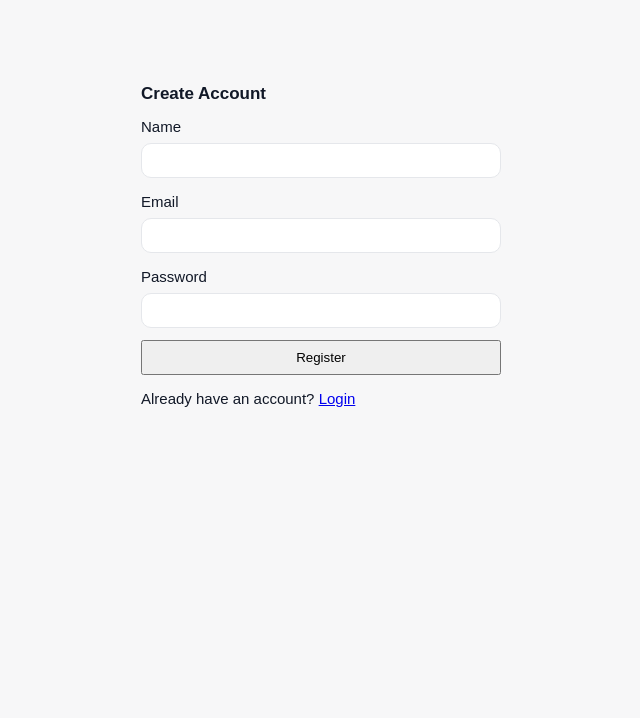
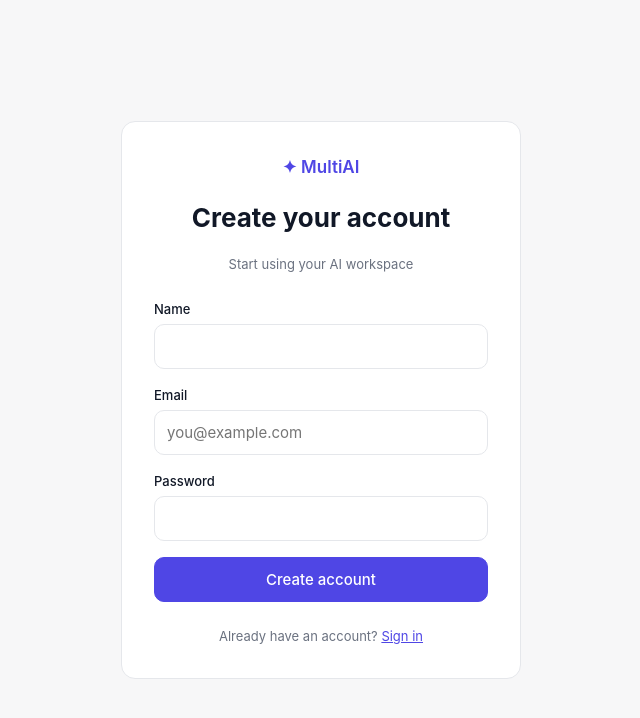
Before and after one commit to jiya656/multi-agent-AI, a React app in the folder frontend/: page /register in a window 1280 px wide. Shown: the top 718 px of the page, without its empty margins (319-959 px from the left). Built offline with nearby package versions, Linux system fonts and the light colour scheme; no server answers; the HTML template or start-up script is replaced by a standard one.

Commit message:
feat: restyle authentication pages and dashboard

```diff
--- a/frontend/src/pages/Dashboard.jsx
+++ b/frontend/src/pages/Dashboard.jsx
@@ -1,7 +1,7 @@
 import { useDispatch, useSelector } from "react-redux";
-import { useNavigate } from "react-router-dom";
+import { useNavigate, Link } from "react-router-dom";
 import { logout } from "../redux/authSlice";
-import { Link } from "react-router-dom";
+import "../styles/auth.css";
 
 export default function Dashboard() {
   const dispatch = useDispatch();
@@ -14,25 +14,25 @@ export default function Dashboard() {
   }
 
   return (
-    <div
-      style={{
-        maxWidth: 500,
-        margin: "80px auto",
-        fontFamily: "sans-serif",
-        textAlign: "center",
-      }}
-    >
-      <h1>Welcome to Multi-Agent AI Workspace</h1>
-      <p>You are logged in successfully{user?.name ? `, ${user.name}` : ""}.</p>
-      <p>
-        <Link to="/chat">Go to Chat →</Link>
-      </p>
-      <button
-        onClick={handleLogout}
-        style={{ padding: "8px 20px", marginTop: 20, cursor: "pointer" }}
-      >
-        Logout
-      </button>
+    <div className="auth-page">
+      <div className="auth-card dashboard-card">
+        <div className="auth-brand">✦ MultiAI</div>
+        <h1>Welcome{user?.name ? `, ${user.name}` : ""}</h1>
+        <p className="muted">What would you like to do?</p>
+
+        <div className="dash-actions">
+          <Link to="/chat" className="dash-tile">
+            <strong>💬 Start chatting</strong>
+            <span className="muted">Ask coding, research or document questions</span>
+          </Link>
+          <Link to="/documents" className="dash-tile">
+            <strong>📄 Manage documents</strong>
+            <span className="muted">Upload PDFs to use as a knowledge base</span>
+          </Link>
+        </div>
+
+        <button className="btn" onClick={handleLogout}>Log out</button>
+      </div>
     </div>
   );
 }
--- a/frontend/src/pages/Login.jsx
+++ b/frontend/src/pages/Login.jsx
@@ -2,6 +2,7 @@ import { useState } from "react";
 import { useDispatch, useSelector } from "react-redux";
 import { useNavigate, Link } from "react-router-dom";
 import { loginUser, clearError } from "../redux/authSlice";
+import "../styles/auth.css";
 
 export default function Login() {
   const [email, setEmail] = useState("");
@@ -30,38 +31,44 @@ export default function Login() {
   }
 
   return (
-    <div style={{ maxWidth: 360, margin: "80px auto", fontFamily: "sans-serif" }}>
-      <h2>Login</h2>
-      <form onSubmit={handleSubmit}>
-        <div style={{ marginBottom: 12 }}>
-          <label>Email</label>
+    <div className="auth-page">
+      <div className="auth-card">
+        <div className="auth-brand">✦ MultiAI</div>
+        <h1>Welcome back</h1>
+        <p className="muted">Sign in to your AI workspace</p>
+
+        <form className="auth-form" onSubmit={handleSubmit}>
+          <label className="field">
+            <span>Email</span>
             <input
               type="email"
               value={email}
               onChange={(e) => setEmail(e.target.value)}
-            style={{ display: "block", width: "100%", padding: 8, marginTop: 4 }}
+              placeholder="you@example.com"
+              autoComplete="email"
             />
-        </div>
-        <div style={{ marginBottom: 12 }}>
-          <label>Password</label>
+          </label>
+          <label className="field">
+            <span>Password</span>
             <input
               type="password"
               value={password}
               onChange={(e) => setPassword(e.target.value)}
-            style={{ display: "block", width: "100%", padding: 8, marginTop: 4 }}
+              autoComplete="current-password"
             />
-        </div>
+          </label>
 
-        {formError && <p style={{ color: "crimson" }}>{formError}</p>}
-        {error && <p style={{ color: "crimson" }}>{error}</p>}
+          {(formError || error) && <p className="auth-error">{formError || error}</p>}
 
-        <button type="submit" disabled={loading} style={{ padding: "8px 16px", width: "100%" }}>
-          {loading ? "Logging in…" : "Login"}
+          <button type="submit" className="btn btn-primary auth-submit" disabled={loading}>
+            {loading ? "Signing in…" : "Sign in"}
           </button>
         </form>
-      <p style={{ marginTop: 12 }}>
-        Don't have an account? <Link to="/register">Register</Link>
+
+        <p className="muted auth-switch">
+          Don't have an account? <Link to="/register">Create one</Link>
         </p>
+      </div>
     </div>
   );
 }
--- a/frontend/src/pages/Register.jsx
+++ b/frontend/src/pages/Register.jsx
@@ -2,6 +2,7 @@ import { useState } from "react";
 import { useDispatch, useSelector } from "react-redux";
 import { useNavigate, Link } from "react-router-dom";
 import { registerUser, clearError } from "../redux/authSlice";
+import "../styles/auth.css";
 
 export default function Register() {
   const [name, setName] = useState("");
@@ -20,10 +21,9 @@ export default function Register() {
     setSuccessMessage("");
     setFormError("");
 
+    // No reason to hit the network for a validation failure we can already
+    // see client-side. (The backend validates too: never trust the client alone.)
     if (!name || !email || !password) {
-      // No reason to hit the network for a validation failure we can
-      // already see client-side. (Backend still validates too — never
-      // trust the client alone.)
       setFormError("Please fill all required fields");
       return;
     }
@@ -37,48 +37,54 @@ export default function Register() {
   }
 
   return (
-    <div style={{ maxWidth: 360, margin: "80px auto", fontFamily: "sans-serif" }}>
-      <h2>Create Account</h2>
-      <form onSubmit={handleSubmit}>
-        <div style={{ marginBottom: 12 }}>
-          <label>Name</label>
+    <div className="auth-page">
+      <div className="auth-card">
+        <div className="auth-brand">✦ MultiAI</div>
+        <h1>Create your account</h1>
+        <p className="muted">Start using your AI workspace</p>
+
+        <form className="auth-form" onSubmit={handleSubmit}>
+          <label className="field">
+            <span>Name</span>
             <input
               type="text"
               value={name}
               onChange={(e) => setName(e.target.value)}
-            style={{ display: "block", width: "100%", padding: 8, marginTop: 4 }}
+              autoComplete="name"
             />
-        </div>
-        <div style={{ marginBottom: 12 }}>
-          <label>Email</label>
+          </label>
+          <label className="field">
+            <span>Email</span>
             <input
               type="email"
               value={email}
               onChange={(e) => setEmail(e.target.value)}
-            style={{ display: "block", width: "100%", padding: 8, marginTop: 4 }}
+              placeholder="you@example.com"
+              autoComplete="email"
             />
-        </div>
-        <div style={{ marginBottom: 12 }}>
-          <label>Password</label>
+          </label>
+          <label className="field">
+            <span>Password</span>
             <input
               type="password"
               value={password}
               onChange={(e) => setPassword(e.target.value)}
-            style={{ display: "block", width: "100%", padding: 8, marginTop: 4 }}
+              autoComplete="new-password"
             />
-        </div>
+          </label>
 
-        {formError && <p style={{ color: "crimson" }}>{formError}</p>}
-        {error && <p style={{ color: "crimson" }}>{error}</p>}
-        {successMessage && <p style={{ color: "green" }}>{successMessage}</p>}
+          {(formError || error) && <p className="auth-error">{formError || error}</p>}
+          {successMessage && <p className="auth-success">{successMessage}</p>}
 
-        <button type="submit" disabled={loading} style={{ padding: "8px 16px", width: "100%" }}>
-          {loading ? "Registering…" : "Register"}
+          <button type="submit" className="btn btn-primary auth-submit" disabled={loading}>
+            {loading ? "Creating account…" : "Create account"}
           </button>
         </form>
-      <p style={{ marginTop: 12 }}>
-        Already have an account? <Link to="/login">Login</Link>
+
+        <p className="muted auth-switch">
+          Already have an account? <Link to="/login">Sign in</Link>
         </p>
+      </div>
     </div>
   );
 }
--- /dev/null
+++ b/frontend/src/styles/auth.css
@@ -0,0 +1,27 @@
+.auth-page {
+  min-height: 100vh; display: flex; align-items: center; justify-content: center;
+  padding: var(--space-6) var(--space-4);
+}
+.auth-card {
+  width: 100%; max-width: 400px; background: var(--surface);
+  border: 1px solid var(--border); border-radius: 14px; padding: var(--space-8);
+  display: flex; flex-direction: column; gap: var(--space-2); text-align: center;
+}
+.auth-brand { font-weight: 600; color: var(--primary); font-size: var(--text-heading); margin-bottom: var(--space-2); }
+.auth-form { display: flex; flex-direction: column; gap: var(--space-4); margin-top: var(--space-4); text-align: left; }
+.field { display: flex; flex-direction: column; gap: var(--space-1); font-size: var(--text-small); font-weight: 500; }
+.field input { font-weight: 400; font-size: var(--text-body); }
+.auth-submit { width: 100%; padding: var(--space-3); font-size: var(--text-body); }
+.auth-error { color: var(--error); font-size: var(--text-small); margin: 0; }
+.auth-success { color: var(--success); font-size: var(--text-small); margin: 0; }
+.auth-switch { margin-top: var(--space-4); }
+.auth-switch a { color: var(--primary); }
+
+.dashboard-card { max-width: 480px; }
+.dash-actions { display: grid; gap: var(--space-3); margin: var(--space-4) 0; text-align: left; }
+.dash-tile {
+  display: flex; flex-direction: column; gap: 2px; padding: var(--space-4);
+  border: 1px solid var(--border); border-radius: var(--radius);
+  text-decoration: none; color: var(--text); transition: border-color 0.15s;
+}
+.dash-tile:hover { border-color: var(--primary); }
```
Lines whose indentation alone changed are shown as unchanged.
